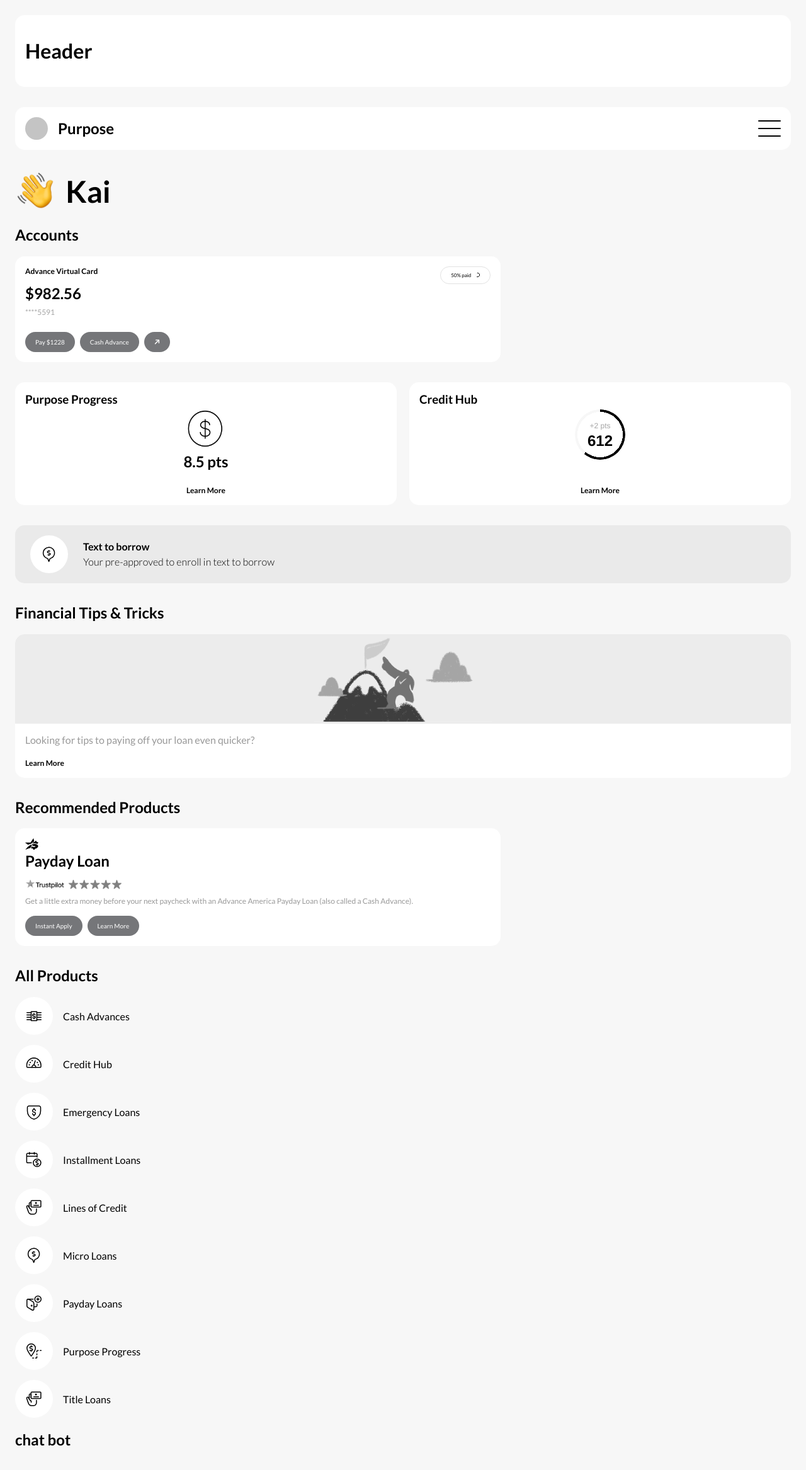
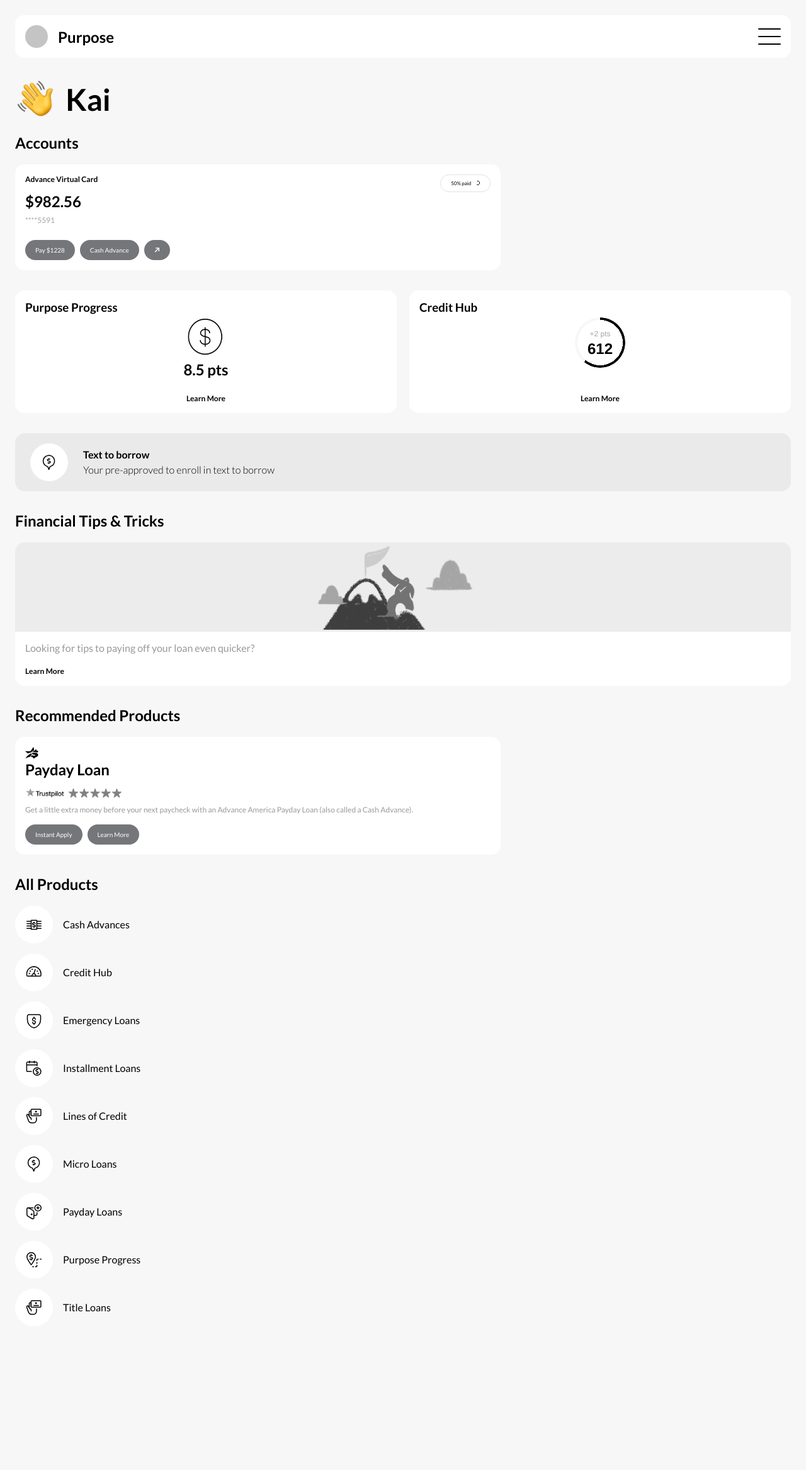
Before and after one commit to theresahead/PF-PoC, a Vue app: page / in a window 1280 px wide. Shown: the top 2334 px of the page at 63% size. After the commit the page ends 2146 px from the top, so only its background shows below. Built offline with nearby package versions, Linux system fonts and the light colour scheme.

Commit message:
made small change

```diff
--- a/src/App.vue
+++ b/src/App.vue
@@ -1,7 +1,7 @@
 <template>
-  <Card>
+  <!-- <Card>
     <Header />
-  </Card>
+  </Card> -->
   <!-- <div id="nav">
     <router-link to="/">Home</router-link> |
     <router-link to="/about">About</router-link>
@@ -10,13 +10,13 @@
 </template>
 
 <script>
-import Header from "@/components/Header.vue";
-import Card from "@/components/Card.vue";
+// import Header from "@/components/Header.vue";
+// import Card from "@/components/Card.vue";
 export default {
   // name: "Home",
   components: {
-    Header,
-    Card,
+    // Header,
+    // Card,
   },
 };
 </script>
--- a/src/views/Home.vue
+++ b/src/views/Home.vue
@@ -98,9 +98,9 @@
       imgPath="images/icon-hand.svg"
     />
   </section>
-  <section>
+  <!-- <section>
     <h2>chat bot</h2>
-  </section>
+  </section> -->
 </template>
 
 <script>
```
